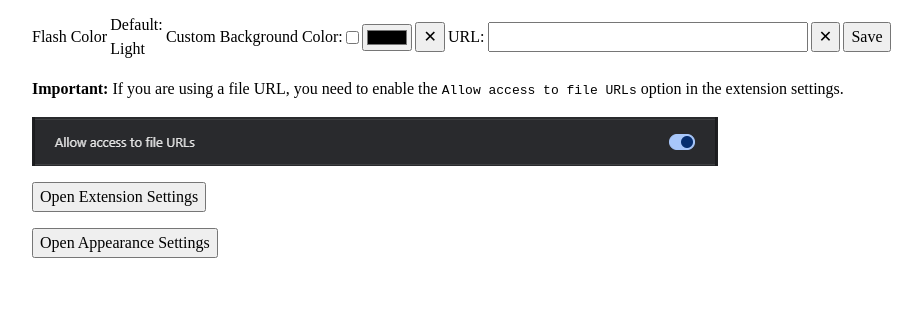
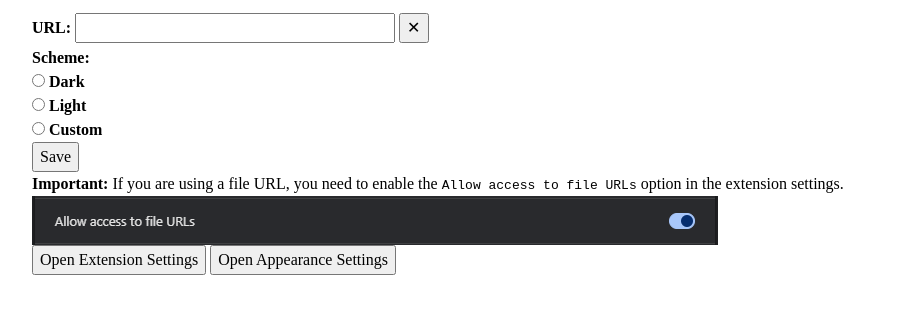
Before and after one commit to jantongiovanni/custom-new-tab-redirect, a browser extension: page src/options/options.html in a window 1280 px wide. Shown: the part 99-412 px from the top of the page, without its empty margins (16-938 px from the left). Drawn offline with Linux system fonts and the light colour scheme.

Commit message:
updating form scheme selection

```diff
--- a/src/options/options.css
+++ b/src/options/options.css
@@ -6,31 +6,15 @@ body {
   align-items: flex-start;
 }
 
-.dark-scheme {
-  /* prefers color scheme, display block */
-  display: none;
-  @media (prefers-color-scheme: dark) {
-    display: block;
-  }
-}
-
-.light-scheme {
-  /* prefers color scheme, display block */
-  display: none;
-  @media (prefers-color-scheme: light) {
-    display: block;
-  }
-
-}
-
 .url-form {
   display: flex;
+  flex-direction: column;
   gap: 0.2rem;
-  align-items: center;
+  align-items: flex-start;
 
-  /* input {
-    margin-left: 0.2rem;
-  } */
+  label {
+    font-weight: bold;
+  }
 }
 
 .status {
--- a/src/options/options.html
+++ b/src/options/options.html
@@ -17,21 +17,57 @@
     <body>
       <h1>Dark New Tab Redirect</h1>
       <form class="url-form">
-        <!-- title flash color -->
-        <label for="title">Flash Color</label>
-        <!-- Default shows user color-scheme preference  -->
-         <p>Default: <span class="dark-scheme">Dark</span><span class="light-scheme">Light</span></p>
+        <div>
+          <label for="url">URL:</label>
+          <input id="url" name="url" class="url-input" required>
+          <button type="button" id="reset-url" title="Clear URL">✕</button>
+        </div>
 
-        <!-- color picker -->
-        <label for="color">Custom Background Color:</label>
-        <input id="toggle" name="toggle" type="checkbox">
-        <input id="color" name="color" class="color-input" type="color">
-        <button type="button" id="reset-color" title="Clear Color">✕</button>
+        <div class="radio-group">
+          <label for="scheme">Scheme:</label>
+          <div>
+            <input
+              id="scheme-dark"
+              name="scheme"
+              type="radio"
+              value="dark"
+            >
+            <label for="scheme-dark">Dark</label>
+          </div>
+          <div>
+            <input
+              id="scheme-light"
+              name="scheme"
+              type="radio"
+              value="light"
+            >
+            <label for="scheme-light">Light</label>
+          </div>
+          <div>
+            <input
+              id="scheme-custom"
+              name="scheme"
+              type="radio"
+              value="custom"
+            >
+            <label for="scheme-custom">Custom</label>
+        </div>
 
-        <!-- url input -->
-        <label for="url">URL:</label>
-        <input id="url" name="url" class="url-input" required>
-        <button type="button" id="reset-url" title="Clear URL">✕</button>
+
+        <!-- <div>
+          <label for="title">Flash Color</label>
+          <p>Default: <span class="dark-scheme">Dark</span><span class="light-scheme">Light</span></p>
+
+        </div>
+        <div>
+          <label for="color">Custom Background Color:</label>
+          <input id="toggle" name="toggle" type="checkbox">
+        </div>
+
+        <div>
+          <input id="color" name="color" class="color-input" type="color">
+          <button type="button" id="reset-color" title="Clear Color">✕</button>
+        </div> -->
 
 
         <button type="button" id="save" title="Save">Save</button>
--- a/src/options/options.js
+++ b/src/options/options.js
@@ -2,16 +2,20 @@ console.log('options.ts');
 
 //set the default value of the url and color inputs
 chrome.storage.sync.get({ url: '', color: '' }, items => {
-  document.getElementById('url').value = items.url;
-  document.getElementById('color').value = items.color || '#000000';
+  const urlElement = document.getElementById('url');
+  const schemeElement = document.getElementById('scheme');
+  const colorElement = document.getElementById('color');
+
+  if (urlElement) {
+    urlElement.value = items?.url || '';
+  }
+  if (schemeElement) {
+    schemeElement.value = items?.scheme || 'dark';
+  }
+  if (colorElement) {
+    colorElement.value = items?.color || '#000000';
+  }
 });
-
-// chrome.extension.isAllowedFileSchemeAccess(isAllowedAccess => {
-//   if (!isAllowedAccess) {
-//     console.log('File scheme access is not allowed.');
-//     document.getElementById('file-scheme-warning').style.display = 'block';
-//   }
-// });
 
 
 document.getElementById("save").addEventListener("click", function() {
@@ -28,17 +32,6 @@ document.getElementById("save").addEventListener("click", function() {
   }, 2000);
 });
 
-//reset button to clear color input
-document.getElementById('reset-color').addEventListener('click', function() {
-  console.log('reset');
-  document.getElementById('color').value = '#000000';
-  chrome.storage.sync.remove('color');
-  const status = document.getElementById('status');
-  status.textContent = 'Color reset.';
-  setTimeout(() => {
-    status.textContent = '';
-  }, 2000);
-});
 
 //reset button to clear url input
 document.getElementById('reset-url').addEventListener('click', function() {
```
